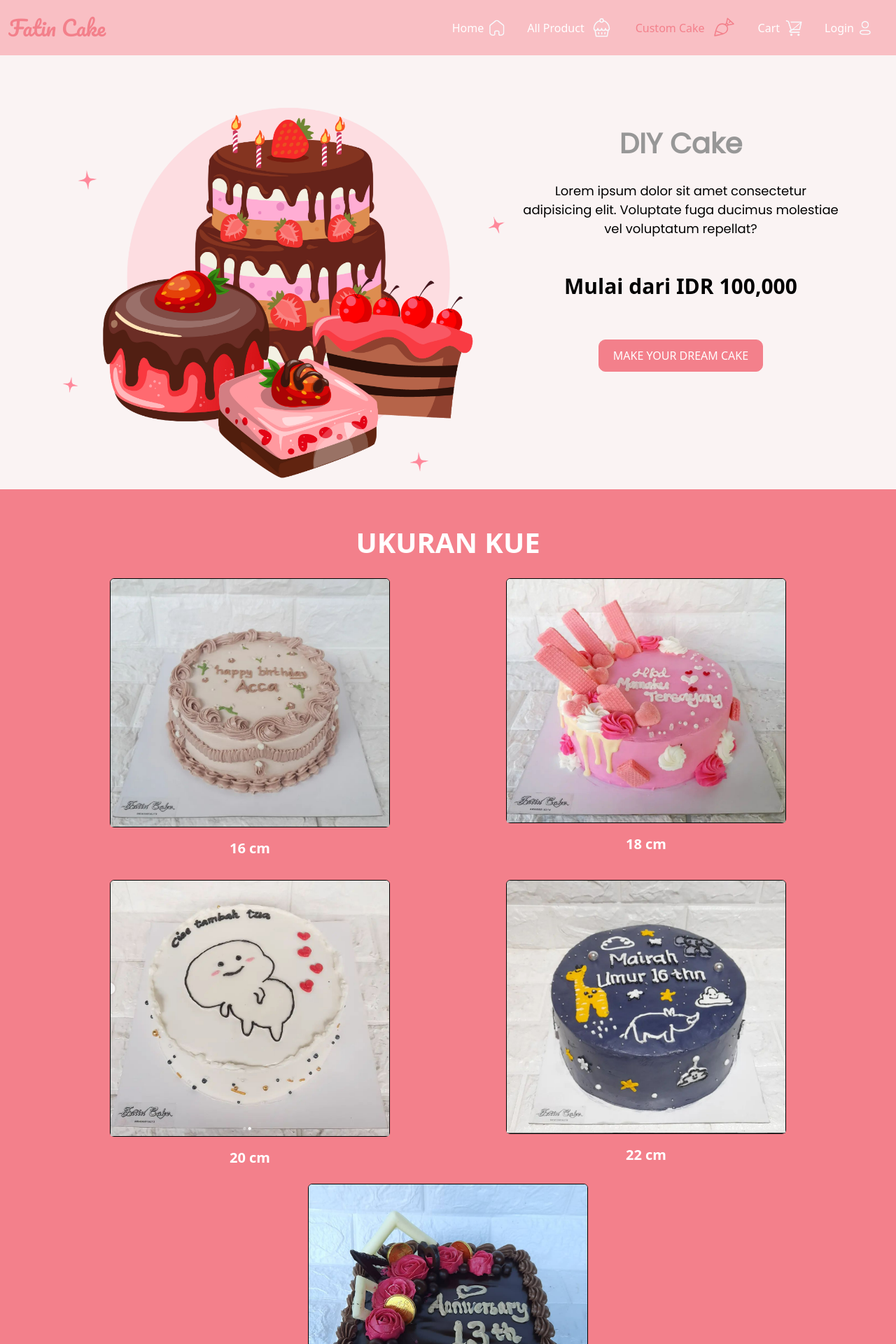
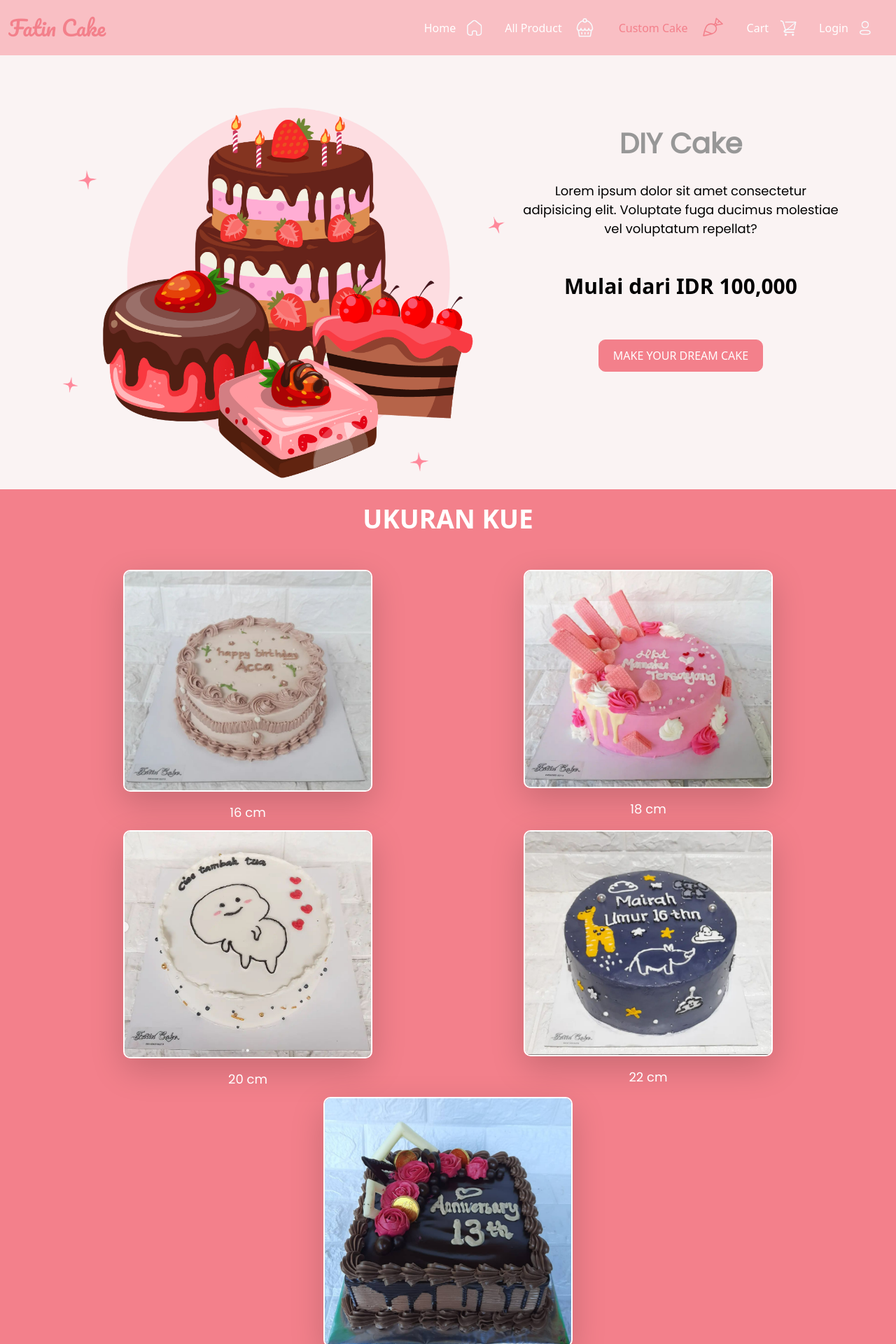
Before and after one commit to Hafieddz/Flask_FatinCake, a Flask app: page /custome in a window 1280 px wide. Shown: the top 1920 px of the page at 70% size. Run offline with Flask 3, Linux system fonts and the light colour scheme; some libraries are stand-ins or nearby versions.

Commit message:
fix : fixing some error layout on custome cake page

```diff
--- a/templates/custome_cake.html
+++ b/templates/custome_cake.html
@@ -2,48 +2,47 @@
 
 {% block tittle %} All Product - Fatin Cake {% endblock %}
 
-{% block body %}
-
 {% block active %}
 <nav class="collapse navbar-collapse justify-content-end me-4" id="navbarNav">
     <ul class="navbar-nav gap-4">
-        <li class="nav-item d-flex align-items-center page-now ">
+        <li class="nav-item d-flex align-items-center page-now  ">
             <a class="nav-link text-white" href="{{ url_for('index') }}"> Home </a>
-            <img src=" {{url_for('static', filename='img/home-deac.svg')}} " class="img-fluid animated " alt="">
+            <img src=" {{url_for('static', filename='img/home-deac.svg')}} " class="img-fluid animated ms-2 " alt="">
+        </li>
+        <li class="nav-item d-flex align-items-center ">
+            <a class="nav-link text-white" href="{{ url_for('products') }}"> All Product </a>
+            <img src="{{url_for('static', filename='img/Cupcake.svg')}}" class="img-fluid animated ms-2 " alt="">
         </li>
         <li class="nav-item d-flex align-items-center">
-            <a class="nav-link text-white" href="{{ url_for('products') }}"> All Product </a>
-            <img src="{{url_for('static', filename='img/Cupcake.svg')}}" class="img-fluid animated " alt="">
-        </li>
-        <li class="nav-item d-flex align-items-center">
-            <a class="nav-link text-pink" aria-current="page" href="#"> Custom Cake </a>
-            <img src="{{url_for('static', filename='img/bag-active.svg')}}" class="img-fluid animated " alt="">
+            <a class="nav-link text-pink " aria-current="page" href="#"> Custom Cake </a>
+            <img src="{{url_for('static', filename='img/bag-active.svg')}}" class="img-fluid animated ms-2 " alt="">
         </li>
         <li class="nav-item d-flex align-items-center">
             <a class="nav-link text-white" href="{{ url_for('cart') }}"> Cart </a>
-            <img src="{{url_for('static', filename='img/icn shopping-cart .icn-sm.svg')}}" class="img-fluid animated "
+            <img src="{{url_for('static', filename='img/icn shopping-cart .icn-sm.svg')}}" class="img-fluid animated ms-2 "
                 alt="">
         </li>
         <li class="nav-item d-flex align-items-center">
             <a class="nav-link text-white" href="" data-bs-toggle="modal" data-bs-target="#exampleModal" > Login </a>
-            <img src="{{url_for('static', filename='img/Profile.svg')}}" class="img-fluid animated " alt="">
+            <img src="{{url_for('static', filename='img/Profile.svg')}}" class="img-fluid animated ms-2 " alt="">
         </li>
     </ul>
 </nav>
 
 {% endblock %}
 
+
+{% block body %}
+
 <div class="container mt-5">
 
     <div class="row">
-        <div class="col-7">
-
+        <div class="col-xl-7 col-12" >
             <img src="{{url_for('static', filename='img/custome_cake.png')}}" class="img-fluid"
                 style="width: 682px; height: 572px;">
-
         </div>
 
-        <div class="col-5 mt-5">
+        <div class="col-12 col-xl-5 my-5">
 
             <h2> DIY Cake </h2>
 
@@ -63,145 +62,87 @@
 
 </div>
 
+<!-- Example Testing -->
+
 <div style="background-color:  #F3808B;">
 
-    <!-- Ukuran Kue Section -->
-    <div class="container mt-5 mb-5">
-        <h1 class="text-white"> UKURAN KUE</h1>
+    <div class="container-fluid my-3 custome-text">
+        <h1> UKURAN KUE</h1>
 
-        <div class="row mt-2">
-            <div class="col d-flex mt-3 mb-4 gap-3 ">
-                <div class="col d-flex justify-content-center">
-                    <div class=" d-block justify-content-center">
-                        <div class="card" style="width: 25rem;">
-                            <img src="{{url_for('static', filename='img/custom_1.png')}}" class="card-img-top"
-                                alt="...">
-                        </div>
-                        <h1 class="text-white mt-3" style="font-size: 20px;"> 16 cm </h1>
-                    </div>
+        <div class="container my-5">
+            <div class="row justify-content-around gap-1">
+                <div class="col-lg-4 col-9 menu-item ">
+                    <img src="{{url_for('static', filename='testing/custom_1.png')}}" class="img-fluid img-custome shadow-lg" alt="">
+                    <h4 class="mt-3"> 16 cm </h4>
                 </div>
 
-                <div class="col d-flex justify-content-center">
-                    <div class=" d-block justify-content-center">
-                        <div class="card" style="width: 25rem;">
-                            <img src="{{url_for('static', filename='img/custom_2.png')}}" class="card-img-top"
-                                alt="...">
-                        </div>
-                        <h1 class="text-white mt-3" style="font-size: 20px;"> 18 cm </h1>
-                    </div>
+                <div class="col-lg-4 col-9 menu-item ">
+                    <img src="{{url_for('static', filename='testing/custom_2.png')}}" class="img-fluid img-custome shadow-lg" alt="">
+                    <h4 class="mt-3"> 18 cm </h4>
                 </div>
 
-
-            </div>
-
-
-            <div class="col d-flex mb-3 gap-3">
-                <div class="col d-flex justify-content-center">
-                    <div class=" d-block justify-content-center">
-                        <div class="card" style="width: 25rem;">
-                            <img src="{{url_for('static', filename='img/custom_3.png')}}" class="card-img-top"
-                                alt="...">
-                        </div>
-                        <h1 class="text-white mt-3" style="font-size: 20px;"> 20 cm </h1>
-                    </div>
+                <div class="col-lg-4 col-9 menu-item ">
+                    <img src="{{url_for('static', filename='testing/custom_3.png')}}" class="img-fluid img-custome shadow-lg" alt="">
+                    <h4 class="mt-3"> 20 cm </h4>
                 </div>
 
-                <div class="col d-flex justify-content-center">
-                    <div class=" d-block justify-content-center">
-                        <div class="card" style="width: 25rem;">
-                            <img src="{{url_for('static', filename='img/custom_4.png')}}" class="card-img-top"
-                                alt="...">
-                        </div>
-                        <h1 class="text-white mt-3" style="font-size: 20px;"> 22 cm </h1>
-                    </div>
+                <div class="col-lg-4 col-9 menu-item ">
+                    <img src="{{url_for('static', filename='testing/custom_4.png')}}" class="img-fluid img-custome shadow-lg" alt="">
+                    <h4 class="mt-3"> 22 cm </h4>
                 </div>
 
-
-            </div>
-
-            <div class="col-12 d-flex justify-content-center">
-                <div class=" d-block justify-content-center">
-                    <div class="card" style="width: 25rem;">
-                        <img src="{{url_for('static', filename='img/custom_5.png')}}" class="card-img-top" alt="...">
-                    </div>
-                    <h1 class="text-white mt-3" style="font-size: 20px;"> 24 cm </h1>
+                <div class="col-lg-4 col-9 menu-item ">
+                    <img src="{{url_for('static', filename='testing/custom_5.png')}}" class="img-fluid img-custome shadow-lg" alt="">
+                    <h4 class="mt-3"> 24 cm </h4>
                 </div>
 
             </div>
-
-
         </div>
-
-
-
 
     </div>
 
-    <!-- Ukuran Kue Section -->
 </div>
 
-<div class="container-fluid" style="background: var(--primary-color-pink, #F9BFC4);">
-    <h1 class="text-white mt-4"> VARIAN KUE </h1>
+<div style="background-color:   #F9BFC4;">
 
-    <div class="row mt-3">
-        <div class="col d-flex mt-3 mb-4 gap-3 ">
-            <div class="col d-flex justify-content-center">
-                <div class=" d-block justify-content-center">
-                    <div class="card" style="width: 398px; height: 398px;">
-                        <img src="{{url_for('static', filename='img/varian_1.png')}}" class="card-img-top" style="width: 398px; height: 398px;">
-                    </div>
-                    <div class="content" style="width: 400px;">
-                        <h1 class="text-white mt-3" style="font-size: 23px;"> Brownies </h1>
-                        <h4 class="text-white mt-3" style="font-size: 16px;"> Kekayaan cokelat dalam setiap gigitan. Tekstur lembut di dalam dengan lapisan luar yang renyah. </h4>
-                    </div>
+    <div class="container-fluid my-3 custome-text">
+        <h1 class="mt-3"> VARIAN KUE </h1>
+
+        <div class="container my-5">
+            <div class="row justify-content-around gap-5">
+                <div class="col-lg-4 col-9 menu-item ">
+                    <img src="{{url_for('static', filename='testing/varian_1.png')}}" class="img-fluid img-custome shadow-lg" alt="">
+                    <h4 class="mt-3"> Brownies </h4>
+                    <p class="ingredients">
+                        Kekayaan cokelat dalam setiap gigitan. Tekstur lembut di dalam dengan lapisan luar yang renyah.
+                    </p>
+                </div>
+
+                <div class="col-lg-4 col-9 menu-item ">
+                    <img src="{{url_for('static', filename='testing/varian_2.png')}}" class="img-fluid img-custome shadow-lg" alt="">
+                    <h4 class="mt-3"> Red Velvet </h4>
+                    <p class="ingredients">
+                        Kekhasan kue merah muda dengan rasa lembut dan penampilan yang memukau.
+                    </p>
+                </div>
+
+                <div class="col-lg-4 col-9 menu-item ">
+                    <img src="{{url_for('static', filename='testing/varian_3.png')}}" class="img-fluid img-custome shadow-lg" alt="">
+                    <h4 class="mt-3"> Pandan </h4>
+                    <p class="ingredients">
+                        Aroma unik pandan menghadirkan cita rasa segar dan lembut dalam setiap suapan.
+                    </p>
+                </div>
+
+                <div class="col-lg-4 col-9 menu-item ">
+                    <img src="{{url_for('static', filename='testing/varian_4.png')}}" class="img-fluid img-custome shadow-lg" alt="">
+                    <h4 class="mt-3"> Rainbow </h4>
+                    <p class="ingredients">
+                        Kue berlapis dengan warna cerah yang menghadirkan keceriaan dalam setiap potongan.
+                    </p>
                 </div>
             </div>
-
-            <div class="col d-flex justify-content-center">
-                <div class=" d-block justify-content-center">
-                    <div class="card" style="width: 398px; height: 398px;">
-                        <img src="{{url_for('static', filename='img/varian_2.png')}}" class="card-img-top" alt="...">
-                    </div>
-                    <div class="content" style="width: 400px;">
-                        <h1 class="text-white mt-3" style="font-size: 23px;"> Red Velvet </h1>
-                        <h4 class="text-white mt-3" style="font-size: 16px;"> Kekhasan kue merah muda dengan rasa lembut dan penampilan yang memukau. </h4>
-                    </div>
-                </div>
-            </div>
-
-
         </div>
-
-
-        <div class="col d-flex mb-5 gap-3">
-            <div class="col d-flex justify-content-center">
-                <div class="d-block justify-content-center">
-                    <div class="card" style="width: 25rem;">
-                        <img src="{{url_for('static', filename='img/varian_3.png')}}" class="card-img-top" alt="...">
-                    </div>
-                    <div class="content" style="width: 400px;">
-                        <h1 class="text-white mt-3" style="font-size: 23px;"> Pandan </h1>
-                        <h4 class="text-white mt-3" style="font-size: 16px;"> Aroma unik pandan menghadirkan cita rasa segar dan lembut dalam setiap suapan. </h4>
-                    </div>
-                </div>
-            </div>
-
-            <div class="col d-flex justify-content-center">
-                <div class=" d-block justify-content-center">
-                    <div class="card" style="width: 25rem;">
-                        <img src="{{url_for('static', filename='img/varian_4.png')}}" class="card-img-top" alt="...">
-                    </div>
-                    <div class="content" style="width: 400px;">
-                        <h1 class="text-white mt-3" style="font-size: 23px;"> Rainbow </h1>
-                        <h4 class="text-white mt-3" style="font-size: 16px;"> Kue berlapis dengan warna cerah yang menghadirkan keceriaan dalam setiap potongan. </h4>
-                    </div>
-
-                </div>
-            </div>
-
-
-        </div>
-
 
     </div>
 
```
